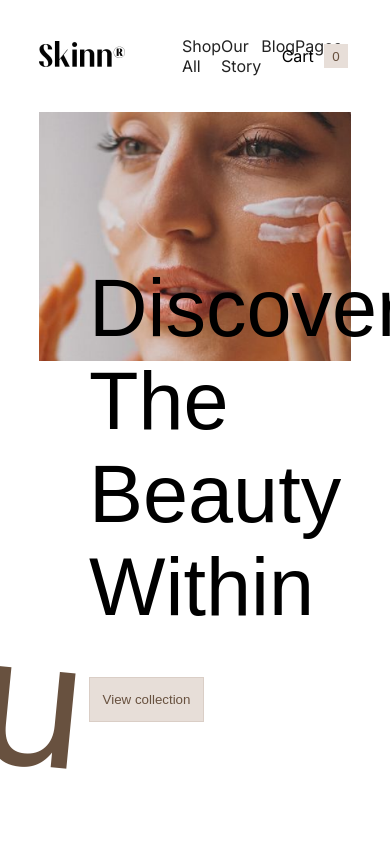
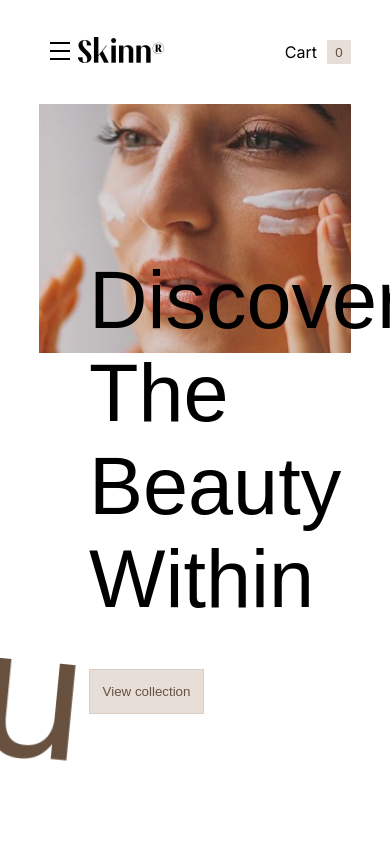
Before and after one commit to smiss6666/skinn, a plain HTML site: page index.html in a window 390 px wide. Shown: the top 844 px of the page. Drawn offline with Linux system fonts and the light colour scheme; a small style sheet from the web is missing; a web font is replaced by a local one.

Commit message:
added burger menu

```diff
--- a/index.html
+++ b/index.html
@@ -15,19 +15,22 @@
 <body>
 <header class="header margin-wrapper">
     <div class="header-container">
+        <input class="menu-toggle" id="menu__toggle" type="checkbox"/>
+        <label class="menu-button" for="menu__toggle">
+            <span class="burger-line"></span>
+        </label>
+
         <div class="logo-wrapper">
             <a href="" class="logo">
                 <img src="/images/skinn-logo.jpg" alt="Skinn logo" class="logo-img">
             </a>
         </div>
-        <div class="navigation-wrapper">
         <ul class="navigation">
             <li><a href="" class="navigation-item header-text">Shop All</a></li>
             <li><a href="" class="navigation-item header-text">Our Story</a></li>
             <li><a href="" class="navigation-item header-text">Blog</a></li>
             <li><a href="" class="navigation-item header-text">Pages</a></li>
         </ul>
-        </div>
         <div class="cart-wrapper">
             <div class="cart">
                 <p class="text">Cart</p>
--- a/styles/styles.css
+++ b/styles/styles.css
@@ -58,16 +58,15 @@ body {
     margin-right: 10%;
 }
 
-
 /*HEADER*/
 .header {
     margin-top: 20px;
 }
 
-
 .header-container {
     display: flex;
     align-items: center;
+    position: sticky;
 }
 
 .header-text {
@@ -85,12 +84,13 @@ body {
     margin-top: 17px;
     margin-bottom: 17px;
 }
-
-.navigation-wrapper {
-    width: 33%;
+@media screen and (min-width: 769px){
+    .menu-button, .menu-toggle {
+        display: none;
     }
 
     .navigation {
+        width: 33%;
         font-family: Inter, serif;
         list-style: none;
         display: flex;
@@ -100,6 +100,7 @@ body {
     .navigation-item {
         color: #222222;
         text-decoration: none;
+    }
 }
 
 .cart-wrapper {
@@ -120,6 +121,91 @@ body {
     margin-left: 10px;
 }
 
+@media screen and (max-width: 768px) {
+    .cart-wrapper{
+        width: 66.66667%;
+    }
+
+    .logo-img {
+        margin-left: 20%;
+    }
+
+    .menu-toggle {
+        opacity: 0;
+    }
+    .menu-toggle:checked + .menu-button > span {
+        transform: rotate(45deg);
+    }
+    .menu-toggle:checked + .menu-button > span::before {
+        top: 0;
+        transform: rotate(0deg);
+    }
+    .menu-toggle:checked + .menu-button > span::after {
+        top: 0;
+        transform: rotate(90deg);
+    }
+    .menu-toggle:checked ~ .navigation {
+        left: 0 !important;
+    }
+
+
+    .menu-button {
+        margin-right: 30px;
+        position: fixed;
+        float: top;
+        top: 50px;
+        left: 50px;
+        width: 20px;
+        height: 26px;
+        z-index: 10;
+    }
+    .menu-button > span,
+    .menu-button > span::before,
+    .menu-button > span::after {
+        display: block;
+        position: absolute;
+        width: 100%;
+        height: 2px;
+        background-color: black;
+        transition-duration: .25s;
+    }
+    .menu-button > span::before {
+        content: '';
+        top: -8px;
+    }
+    .menu-button > span::after {
+        content: '';
+        top: 8px;
+    }
+    .navigation {
+        display: block;
+        position: fixed;
+        top: 0;
+        left: -100%;
+        width: 300px;
+        height: 100%;
+        margin: 0;
+        padding: 80px 0;
+        list-style: none;
+        background-color: #E7DED8;
+        box-shadow: 2px 2px 6px rgba(0, 0, 0, .4);
+        transition-duration: .25s;
+        z-index:9;
+    }
+    .navigation-item {
+        display: block;
+        padding: 12px 24px;
+        color: #333;
+        font-family: 'Roboto', sans-serif;
+        font-size: 20px;
+        font-weight: 600;
+        text-decoration: none;
+        transition-duration: .25s;
+    }
+    .navigation-item:hover {
+        background-color: #CFD8DC;
+    }
+}
 /*MAIN*/
 /*hero*/
 
```
Lines whose indentation alone changed are shown as unchanged.
